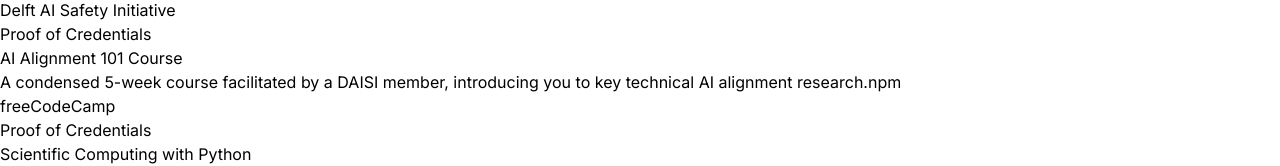
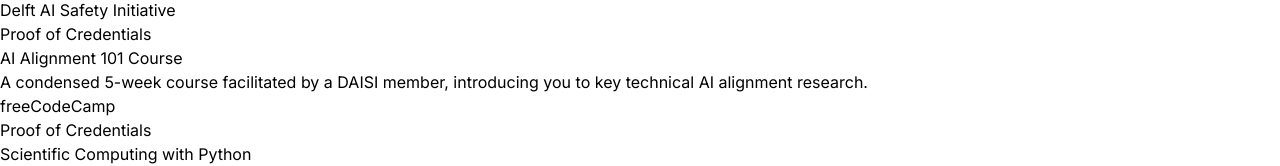
Before and after one commit to teimg/portfolio-site, a React (Vite) app: page / in a window 1280 px wide. Shown: the part 1822-1988 px from the top of the page. Built offline with nearby package versions, Linux system fonts and the light colour scheme.

Commit message:
Fixed typo

```diff
--- a/src/constants/index.js
+++ b/src/constants/index.js
@@ -82,7 +82,7 @@
     title: "AI Alignment 101 Course",
     provider: "Delft AI Safety Initiative",
     description:
-      "A condensed 5-week course facilitated by a DAISI member, introducing you to key technical AI alignment research.npm",
+      "A condensed 5-week course facilitated by a DAISI member, introducing you to key technical AI alignment research.",
     link: 'https://github.com/teimg/splitty-expense-manager',
     companyLink: "https://www.delftaisafety.org/daisi-agisf-curriculum"
   },
```
